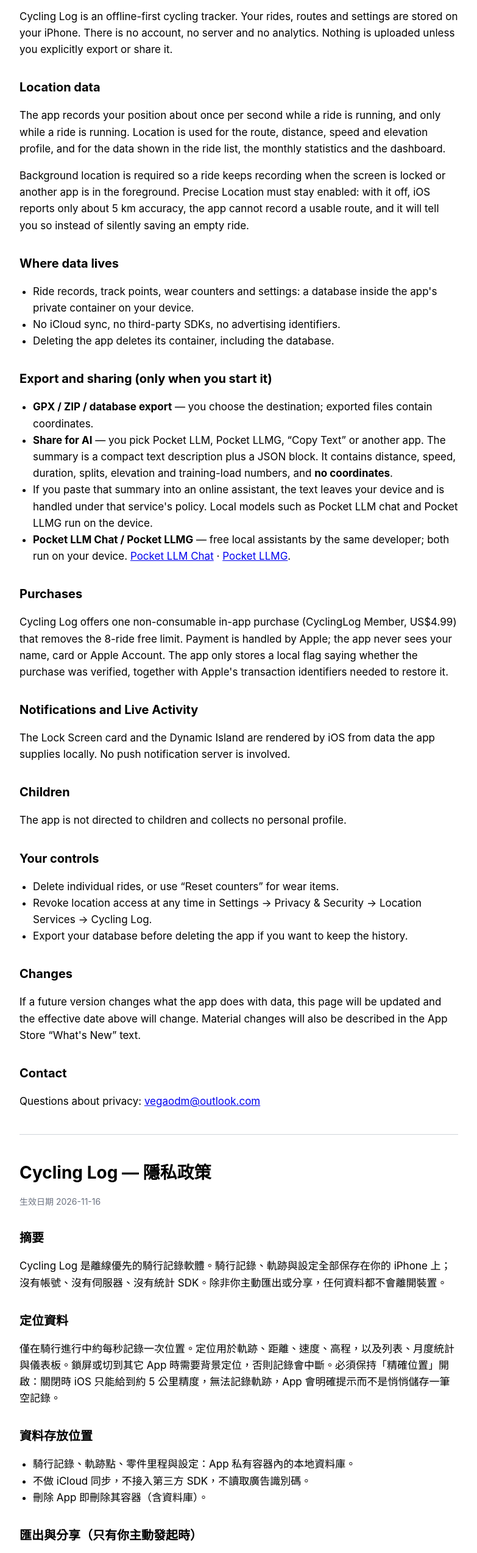
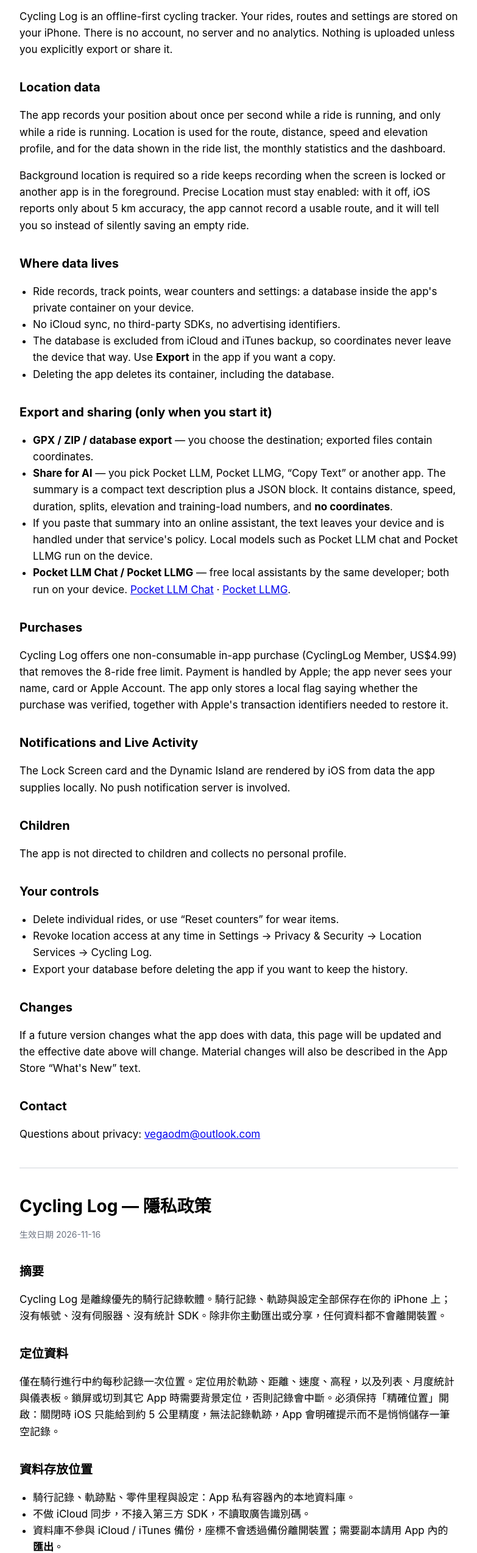
Before and after one commit to vegaodm/cyclinglog, a plain HTML site: page index.html in a window 1280 px wide. Shown: the part 250-2797 px from the top of the page at 61% size, without its empty margins (248-1031 px from the left). Drawn offline with Linux system fonts and the light colour scheme.

Commit message:
Add files via upload

```diff
--- a/index.html
+++ b/index.html
@@ -48,6 +48,7 @@
 <ul>
   <li>Ride records, track points, wear counters and settings: a database inside the app's private container on your device.</li>
   <li>No iCloud sync, no third-party SDKs, no advertising identifiers.</li>
+  <li>The database is excluded from iCloud and iTunes backup, so coordinates never leave the device that way. Use <strong>Export</strong> in the app if you want a copy.</li>
   <li>Deleting the app deletes its container, including the database.</li>
 </ul>
 
@@ -99,6 +100,7 @@
 <ul>
   <li>騎行記錄、軌跡點、零件里程與設定：App 私有容器內的本地資料庫。</li>
   <li>不做 iCloud 同步，不接入第三方 SDK，不讀取廣告識別碼。</li>
+  <li>資料庫不參與 iCloud / iTunes 備份，座標不會透過備份離開裝置；需要副本請用 App 內的<strong>匯出</strong>。</li>
   <li>刪除 App 即刪除其容器（含資料庫）。</li>
 </ul>
 
@@ -151,6 +153,7 @@
 <ul>
   <li>Sorties, points de trace, compteurs d'usure et réglages : une base de données dans le conteneur privé de l'app, sur votre appareil.</li>
   <li>Aucune synchronisation iCloud, aucun SDK tiers, aucun identifiant publicitaire.</li>
+  <li>La base de données est exclue des sauvegardes iCloud et iTunes : les coordonnées ne quittent pas l'appareil par ce biais. Utilisez <strong>Exporter</strong> dans l'app pour garder une copie.</li>
   <li>Supprimer l'app supprime son conteneur, donc la base de données.</li>
 </ul>
 
@@ -203,6 +206,7 @@
 <ul>
   <li>Fahrten, Trackpunkte, Verschleißzähler und Einstellungen: eine Datenbank im privaten Container der App auf deinem Gerät.</li>
   <li>Keine iCloud-Synchronisierung, keine SDKs von Dritten, keine Werbe-IDs.</li>
+  <li>Die Datenbank ist von iCloud- und iTunes-Backups ausgeschlossen – Koordinaten verlassen das Gerät auf diesem Weg nicht. Für eine Kopie den <strong>Export</strong> in der App verwenden.</li>
   <li>Beim Löschen der App wird ihr Container samt Datenbank gelöscht.</li>
 </ul>
 
```
